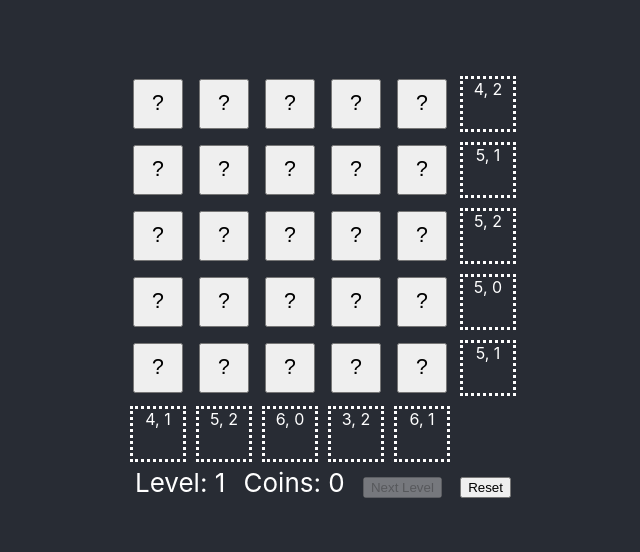
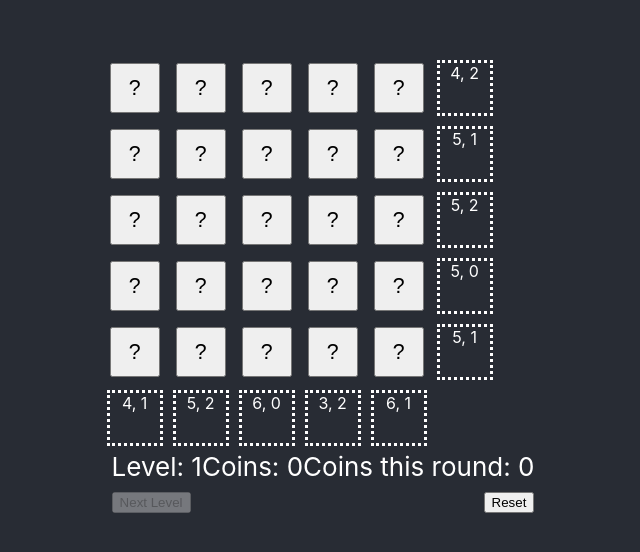
Before and after one commit to phrasmotica/voltorb-flip-demo, a React (Create React App) app: page / in a window 1280 px wide. Shown: the part 116-668 px from the top of the page, without its empty margins (317-957 px from the left). Built offline with nearby package versions, Linux system fonts and the light colour scheme.

Commit message:
Show total coins and current coins separately

```diff
--- a/src/App.css
+++ b/src/App.css
@@ -81,3 +81,10 @@
   align-items: center;
   justify-content: space-between;
 }
+
+.grid-options {
+  display: flex;
+  margin: 0px 10px;
+  align-items: center;
+  justify-content: space-between;
+}
--- a/src/VoltorbFlip.tsx
+++ b/src/VoltorbFlip.tsx
@@ -77,22 +77,27 @@
         </div>
     )
 
-    const renderGridState = (grid: VoltorbFlipGrid) => {
-        let state = grid?.getState()
-
-        let coinCount = `Coins: ${props.score + (grid?.getScore() ?? 0)}`
-        let levelText = `Level: ${props.level}`
-
-        return (
+    const renderGridState = (grid: VoltorbFlipGrid) => (
             <div className="grid-state">
                 <div>
-                    {levelText}
+                Level: {props.level}
                 </div>
 
                 <div>
-                    {coinCount}
+                Coins: {props.score}
                 </div>
 
+            <div>
+                Coins this round: {grid?.getScore() ?? 0}
+            </div>
+        </div>
+    )
+
+    const renderGridOptions = (grid: VoltorbFlipGrid) => {
+        let state = grid?.getState()
+
+        return (
+            <div className="grid-options">
                 <div>
                     <button disabled={state === GridState.Pending} onClick={() => props.nextLevel(grid)}>
                         Next Level
@@ -112,6 +117,7 @@
         <div>
             {renderGrid(props.grid)}
             {renderGridState(props.grid)}
+            {renderGridOptions(props.grid)}
         </div>
     )
 }
```
